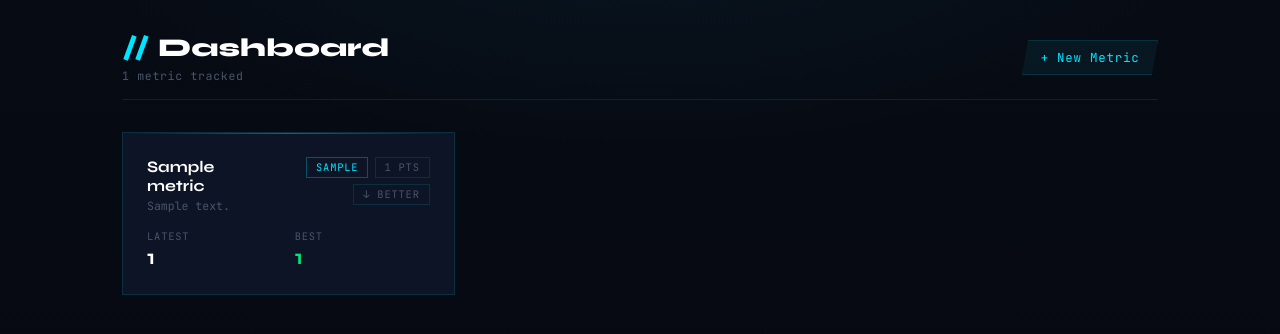
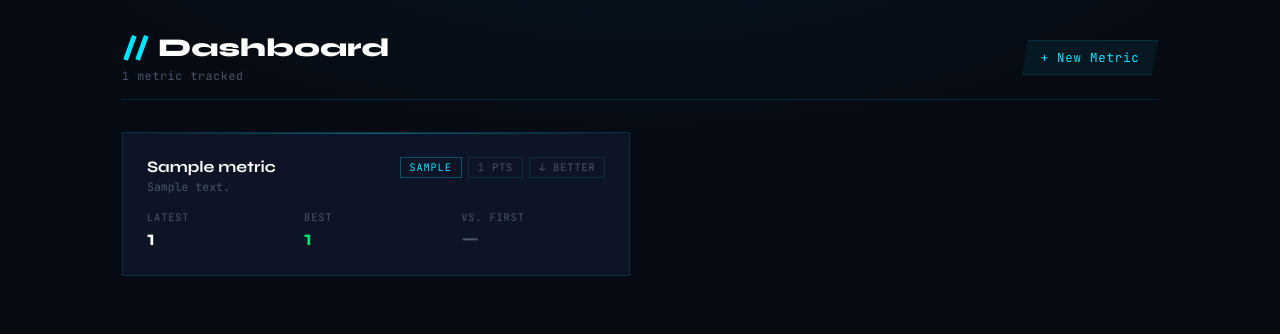
Before and after one commit to Jinlock9/own-your-graph, a FastAPI app: page / in a window 1280 px wide. Shown: the part 54-388 px from the top of the page. Run offline with FastAPI, Linux system fonts and the light colour scheme; the visitor is signed in with stand-in values (Sample User, id 1); tables that the repository leaves empty hold one stand-in row (values such as "Sample post"); some libraries are stand-ins or nearby versions.

Commit message:
feat: add 'vs. FIRST' to dashboard

```diff
--- a/main.py
+++ b/main.py
@@ -91,7 +91,9 @@ async def dashboard(request: Request, db: Session = Depends(get_db)):
         entries = sorted(m.entries, key=lambda e: e.recorded_at)
         latest  = entries[-1].value if entries else None
         best    = min(e.value for e in entries) if entries and m.lower_better else (max(e.value for e in entries) if entries else None)
-        summaries.append({"metric": m, "count": len(entries), "latest": latest, "best": best})
+        first   = entries[0].value if entries else None
+        pct     = ((latest - first) / first * 100) if (first is not None and first != 0 and latest is not None) else None
+        summaries.append({"metric": m, "count": len(entries), "latest": latest, "best": best, "first": first, "pct": pct})
     return templates.TemplateResponse("dashboard.html", {"request": request, "summaries": summaries})
 
 # ── Create metric ─────────────────────────────────────────────────────────────
--- a/templates/dashboard.html
+++ b/templates/dashboard.html
@@ -20,12 +20,14 @@
   </div>
 </div>
 {% else %}
-<div style="display:grid;grid-template-columns:repeat(auto-fill,minmax(300px,1fr));gap:1.2rem;">
+<div style="display:grid;grid-template-columns:repeat(auto-fill,minmax(340px,1fr));gap:1.2rem;">
   {% for s in summaries %}
   <a href="/metrics/{{ s.metric.id }}" style="text-decoration:none;">
     <div class="card" style="transition:border-color 0.2s,box-shadow 0.2s;cursor:pointer;"
          onmouseover="this.style.borderColor='rgba(0,229,255,0.35)';this.style.boxShadow='0 0 24px rgba(0,229,255,0.07)'"
          onmouseout="this.style.borderColor='';this.style.boxShadow=''">
+
+      <!-- Header -->
       <div style="display:flex;align-items:flex-start;justify-content:space-between;margin-bottom:1rem;">
         <div>
           <div style="font-family:'Syne',sans-serif;font-weight:700;font-size:1rem;color:#fff;">
@@ -38,11 +40,16 @@
         <div style="display:flex;gap:0.4rem;flex-wrap:wrap;justify-content:flex-end;">
           {% if s.metric.unit %}<span class="tag tag-accent">{{ s.metric.unit }}</span>{% endif %}
           <span class="tag">{{ s.count }} pts</span>
-          {% if s.metric.lower_better %}<span class="tag" style="color:var(--text-dim)">↓ better</span>
-          {% else %}<span class="tag" style="color:var(--text-dim)">↑ better</span>{% endif %}
+          {% if s.metric.lower_better %}
+            <span class="tag" style="color:var(--text-dim)">↓ better</span>
+          {% else %}
+            <span class="tag" style="color:var(--text-dim)">↑ better</span>
+          {% endif %}
         </div>
       </div>
-      <div style="display:grid;grid-template-columns:1fr 1fr;gap:0.8rem;">
+
+      <!-- Stats -->
+      <div style="display:grid;grid-template-columns:1fr 1fr 1fr;gap:0.8rem;">
         <div>
           <div style="font-size:0.65rem;letter-spacing:0.08em;text-transform:uppercase;color:var(--text-dim);">Latest</div>
           <div style="font-size:1.3rem;font-family:'Syne',sans-serif;font-weight:700;color:#fff;margin-top:0.1rem;">
@@ -55,7 +62,19 @@
             {% if s.best is not none %}{{ "%.4g"|format(s.best) }}{% else %}—{% endif %}
           </div>
         </div>
+        <div>
+          <div style="font-size:0.65rem;letter-spacing:0.08em;text-transform:uppercase;color:var(--text-dim);">vs. First</div>
+          {% if s.count >= 2 and s.pct is not none %}
+            {% set improved = (s.pct < 0) if s.metric.lower_better else (s.pct > 0) %}
+            <div style="font-size:1.3rem;font-family:'Syne',sans-serif;font-weight:700;margin-top:0.1rem;color:{{ '#00e676' if improved else '#ff4081' }};">
+              {{ '+' if s.pct > 0 else '' }}{{ "%.1f"|format(s.pct) }}%
+            </div>
+          {% else %}
+            <div style="font-size:1.3rem;font-family:'Syne',sans-serif;font-weight:700;margin-top:0.1rem;color:var(--text-dim);">—</div>
+          {% endif %}
+        </div>
       </div>
+
     </div>
   </a>
   {% endfor %}
```
